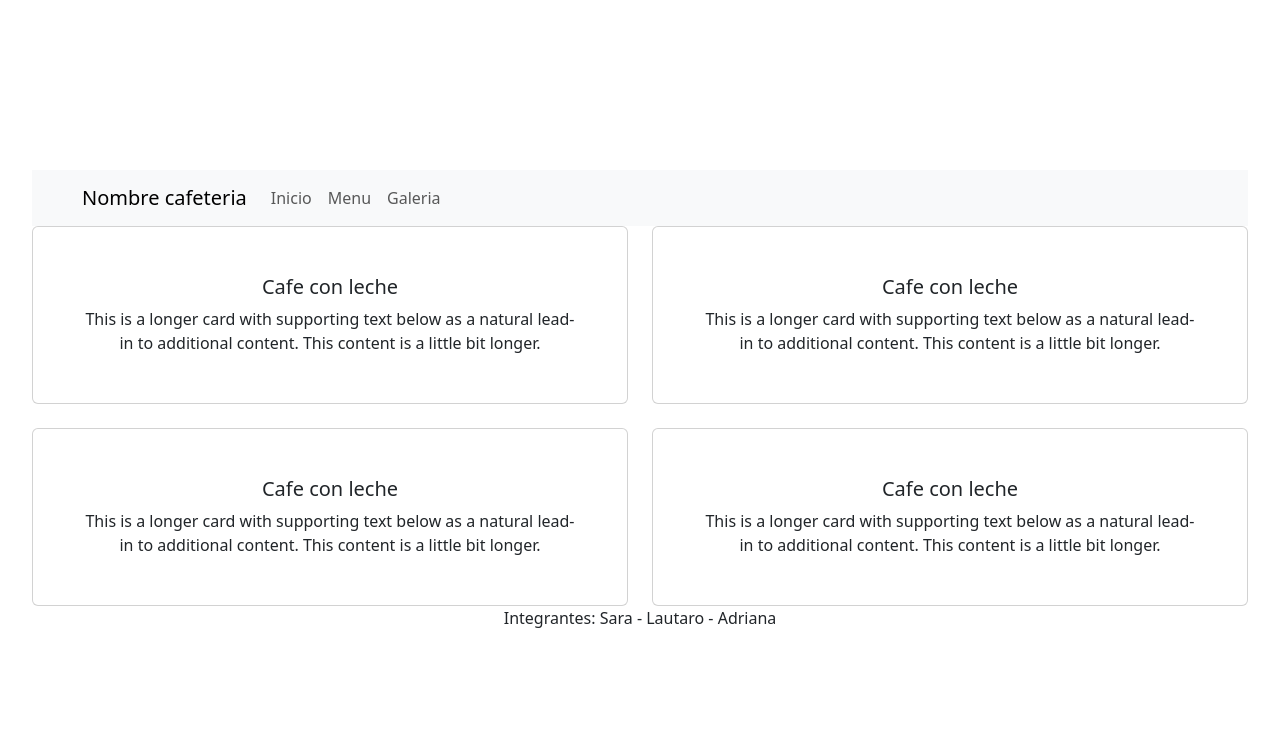
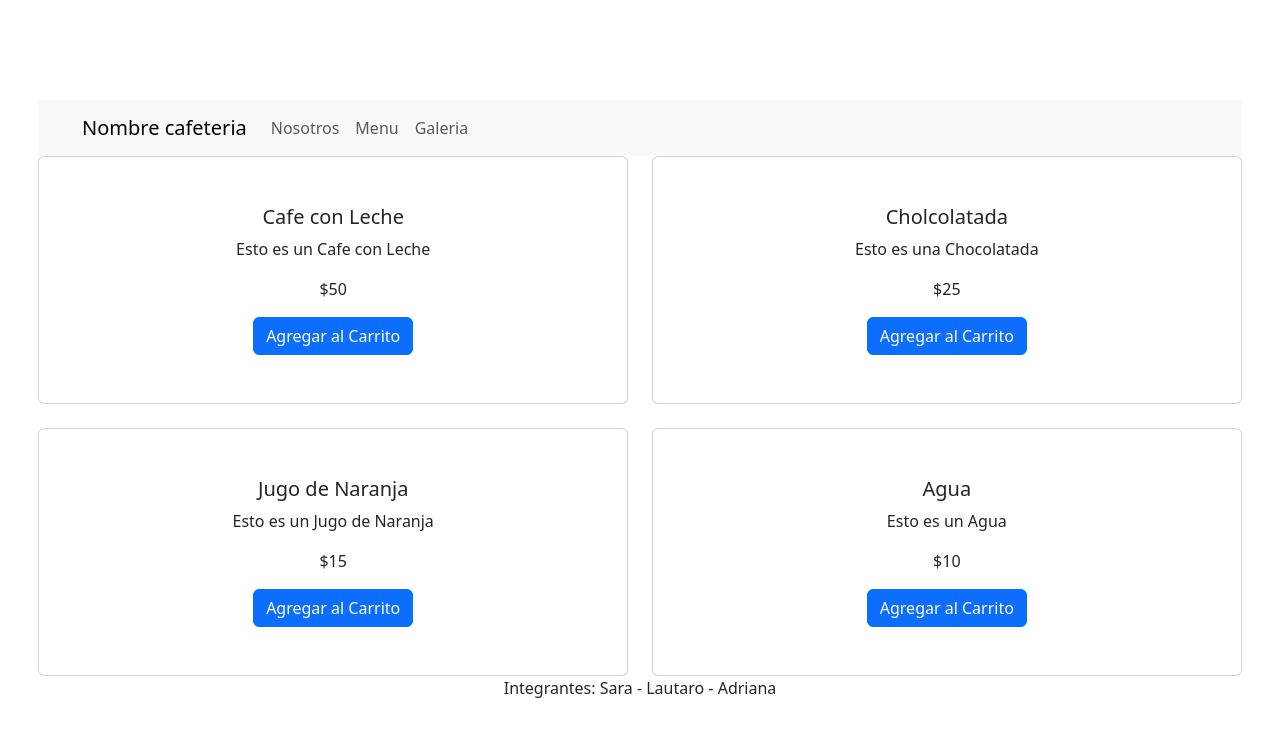
Before and after one commit to AdryPika/Cafeteria, a React (Vite) app: page / in a window 1280 px wide. Shown: the top 736 px of the page. Built offline with nearby package versions, Linux system fonts and the light colour scheme.

Commit message:
Modificacion de menuItem
Se modifico el mapeo para que funcione con los valores de una lista

```diff
--- a/src/Componentes/Footer.jsx
+++ b/src/Componentes/Footer.jsx
@@ -1,7 +1,9 @@
-import React from 'react'
+import React from "react";
 
 export default function Footer() {
   return (
-    <div>Integrantes: Sara - Lautaro - Adriana</div>
-  )
+    <div>
+      <footer>Integrantes: Sara - Lautaro - Adriana</footer>
+    </div>
+  );
 }
--- a/src/Componentes/Header.jsx
+++ b/src/Componentes/Header.jsx
@@ -1,16 +1,15 @@
-import React from 'react'
-import Container from 'react-bootstrap/Container';
-import Nav from 'react-bootstrap/Nav';
-import Navbar from 'react-bootstrap/Navbar';
+import React from "react";
+import Container from "react-bootstrap/Container";
+import Nav from "react-bootstrap/Nav";
+import Navbar from "react-bootstrap/Navbar";
 
 export default function Header() {
   return (
     <div>
-        <Navegacion />
+      <Navegacion />
     </div>
-  )
+  );
 }
-
 
 function Navegacion() {
   return (
@@ -20,7 +19,7 @@ function Navegacion() {
         <Navbar.Toggle aria-controls="basic-navbar-nav" />
         <Navbar.Collapse id="basic-navbar-nav">
           <Nav className="me-auto">
-            <Nav.Link href="#inicio">Inicio</Nav.Link>
+            <Nav.Link href="#nosotros">Nosotros</Nav.Link>
             <Nav.Link href="#menu">Menu</Nav.Link>
             <Nav.Link href="#galeria">Galeria</Nav.Link>
           </Nav>
@@ -30,4 +29,4 @@ function Navegacion() {
   );
 }
 
-export {Navegacion};
+export { Navegacion };
--- a/src/Componentes/MenuItem.jsx
+++ b/src/Componentes/MenuItem.jsx
@@ -1,31 +1,49 @@
-import React from 'react'
+import React from "react";
 
-import Card from 'react-bootstrap/Card';
-import Col from 'react-bootstrap/Col';
-import Row from 'react-bootstrap/Row';
+import Card from "react-bootstrap/Card";
+import Col from "react-bootstrap/Col";
+import Row from "react-bootstrap/Row";
+
+import Button from "react-bootstrap/Button";
 
 export default function MenuItem() {
   return (
     <div>
-        <MenuEjemplo />
+      <MenuEjemplo />
     </div>
-  )
-};
+  );
+}
 
+let itemsMenu = [
+  {
+    nombre: "Cafe con Leche",
+    descripcion: "Esto es un Cafe con Leche",
+    precio: "$50",
+  },
+  {
+    nombre: "Cholcolatada",
+    descripcion: "Esto es una Chocolatada",
+    precio: "$25",
+  },
+  {
+    nombre: "Jugo de Naranja",
+    descripcion: "Esto es un Jugo de Naranja",
+    precio: "$15",
+  },
+  { nombre: "Agua", descripcion: "Esto es un Agua", precio: "$10" },
+];
 
 function MenuEjemplo() {
   return (
     <Row xs={1} md={2} className="g-4">
-      {Array.from({ length: 4 }).map((_, idx) => (
+      {itemsMenu.map(({ nombre, descripcion, precio }, idx) => (
         <Col key={idx}>
           <Card>
             <Card.Body>
-              <Card.Title>Cafe con leche</Card.Title>
-              <Card.Text>
-                This is a longer card with supporting text below as a natural
-                lead-in to additional content. This content is a little bit
-                longer.
-              </Card.Text>
+              <Card.Title>{nombre}</Card.Title>
+              <Card.Text>{descripcion}</Card.Text>
+              <Card.Text>{precio}</Card.Text>
+              <Button variant="primary">Agregar al Carrito</Button>
             </Card.Body>
           </Card>
         </Col>
@@ -34,4 +52,4 @@ function MenuEjemplo() {
   );
 }
 
-export {MenuEjemplo};
+export { MenuEjemplo };
```
